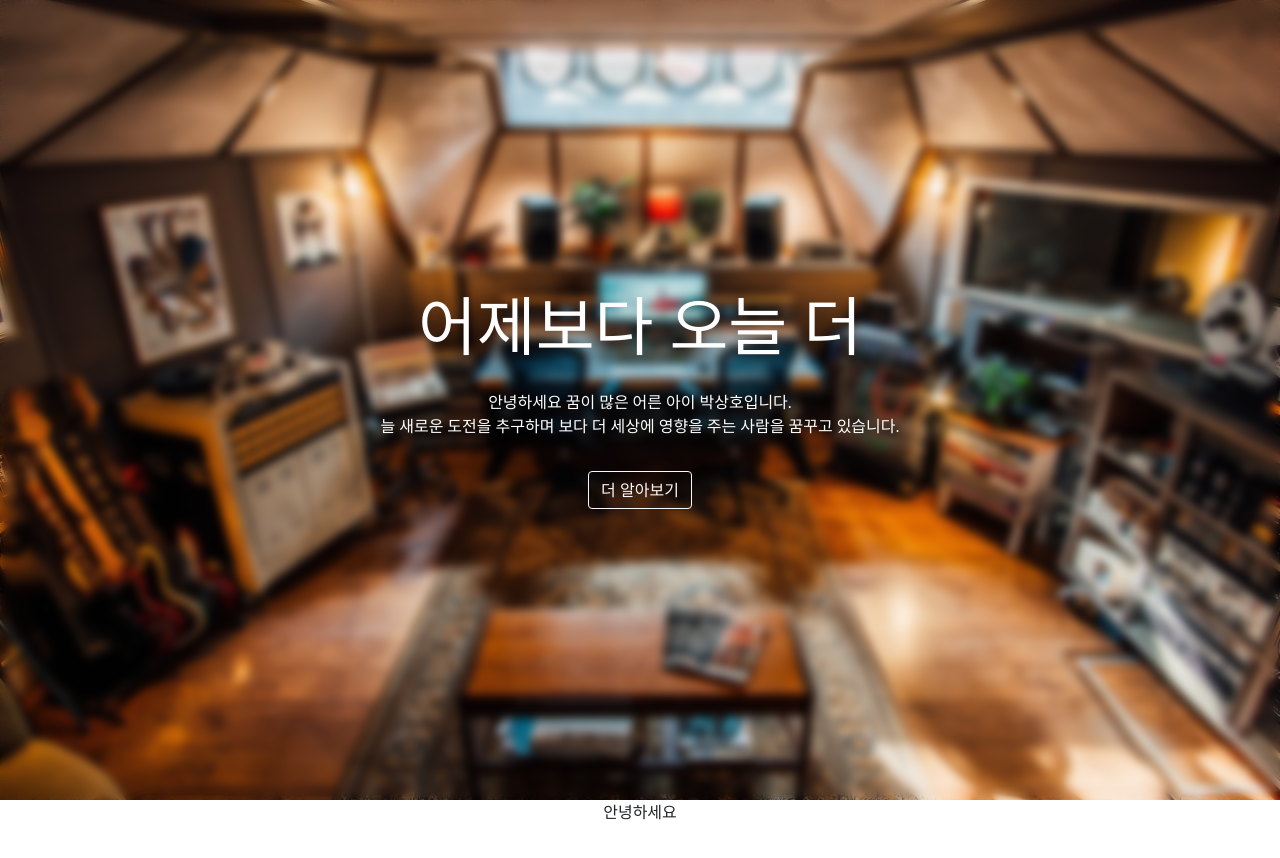
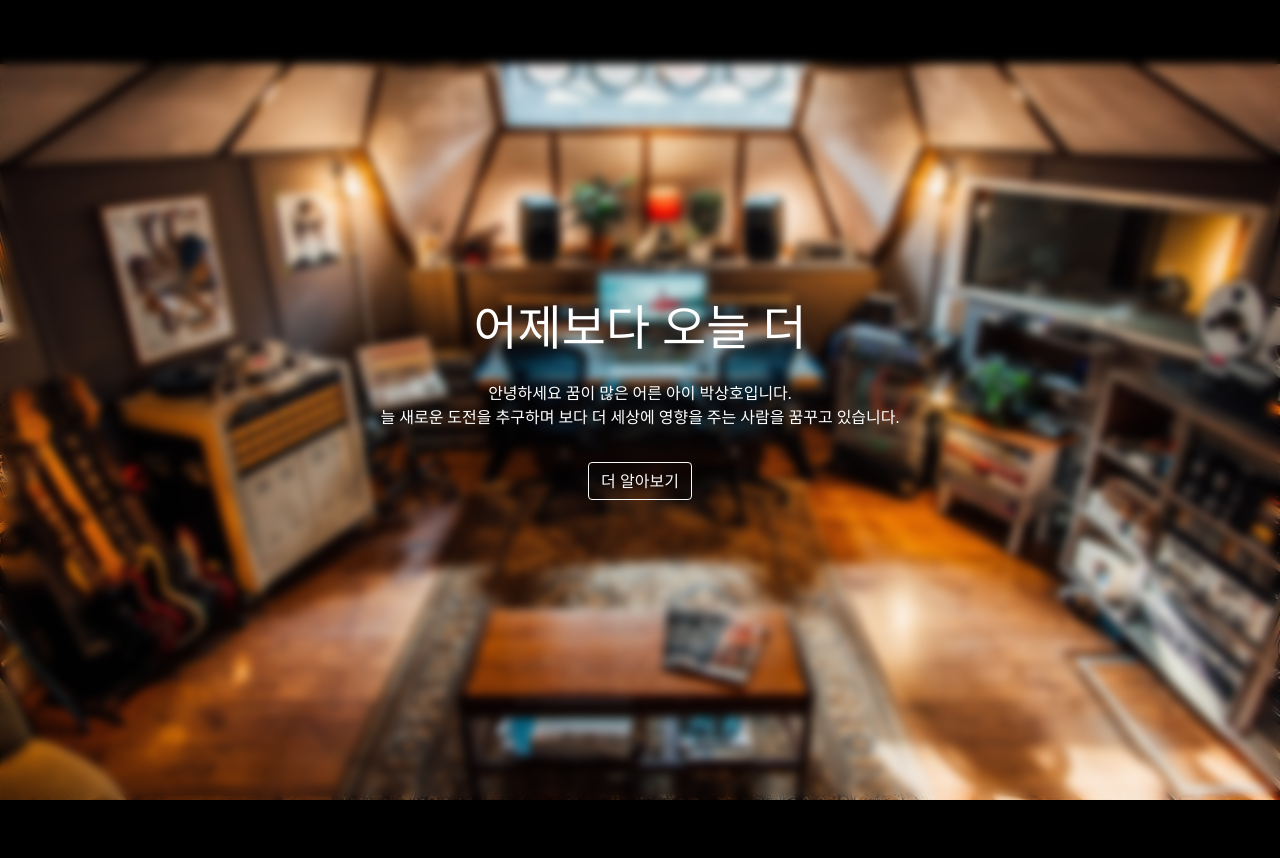
Before and after one commit to whos-bax/whothatsme, a React (Create React App) app: page / in a window 1280 px wide. Shown: the top 858 px of the page. Before the commit the page ends 824 px from the top, so only its background shows below. Built offline with nearby package versions, Linux system fonts and the light colour scheme; a web font is replaced by a local one.

Commit message:
home 영화같은 효과

```diff
--- a/src/App.css
+++ b/src/App.css
@@ -39,7 +39,7 @@ div {
 }
 
 .homeContent {
-  display: flex;
+  padding: 1rem;
   justify-content: center;
   align-items: center;
   width: 100%;
@@ -49,10 +49,11 @@ div {
   color: white;
   opacity: 0;
   gap: 1rem;
+  display: hidden;
 }
 
 .homeContent h1 {
-  font-size: 4rem;
+  font-size: 3rem;
 }
 
 .homeContent h1 p {
@@ -60,7 +61,7 @@ div {
 }
 
 .moreBtn {
-  transition: all 0.7s ease-out !important;
+  transition: all 0.3s ease-out !important;
 }
 
 .moreBtn:hover {
--- a/src/pages/Home.js
+++ b/src/pages/Home.js
@@ -8,37 +8,54 @@ function Home() {
     justifyContent: "center",
   };
 
-  const homeContents = {};
+  const blackScreen = {
+    position: "absolute",
+    width: "100vw",
+    backgroundColor: "black",
+    height: "50vh",
+    transition: "all 3s ease-out",
+  };
+
+  const blackScreenUp = useRef();
+  const blackScreenDown = useRef();
 
   const visibleAnima = useRef();
   const useBlur = useRef();
 
   useEffect(() => {
     setTimeout(() => {
-      visibleAnima.current.animate({ opacity: 1 }, 400);
-      // visibleAnima.current.style.opacity = 1;
-    }, 1500);
+      blackScreenUp.current.style.height = "4rem";
+      blackScreenDown.current.style.height = "4rem";
+      useBlur.current.style.display = "flex";
+    }, 1000);
+
     setTimeout(() => {
-      useBlur.current.style.backdropFilter = "blur(5px) opacity(1)";
+      useBlur.current.style.backdropFilter = "blur(5px)";
       useBlur.current.style.opacity = 1;
-    }, 1000);
+    }, 4000);
   });
 
   return (
     <Container
       fluid
-      className="d-flex backgroundStudio"
+      className="backgroundStudio"
       style={homeStyle}
       ref={visibleAnima}
     >
+      <div style={blackScreen} id="blackScreenUp" ref={blackScreenUp}></div>
+
       <div className="d-flex m-auto homeContent" ref={useBlur}>
         <h1>어제보다 오늘 더</h1>
         <p>
           안녕하세요 꿈이 많은 어른 아이 박상호입니다. <br />늘 새로운 도전을
           추구하며 보다 더 세상에 영향을 주는 사람을 꿈꾸고 있습니다.
         </p>
-      <Button variant="outline-light" className="moreBtn">더 알아보기</Button>
+        <Button variant="outline-light" className="moreBtn">
+          더 알아보기
+        </Button>
       </div>
+
+      <div style={blackScreen} id="blackScreenDown" ref={blackScreenDown}></div>
     </Container>
   );
 }
```
